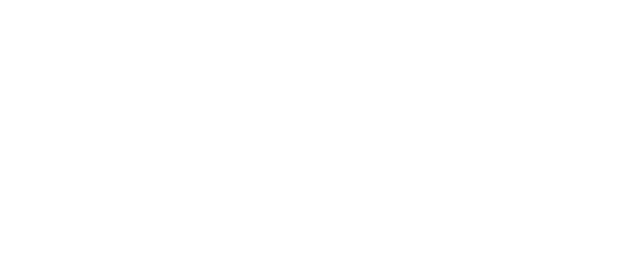
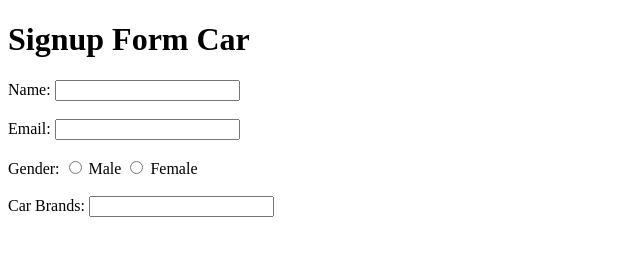
Before and after one commit to acciojob/signup-form-car-Ankita-shrivastav, a website: page main.html in a window 1280 px wide. Shown: the whole page, without its empty margins (0-640 px from the left). Drawn offline with Linux system fonts and the light colour scheme.

Commit message:
created a submission

```diff
--- a/main.html
+++ b/main.html
@@ -8,6 +8,25 @@
 
 <body>
 	<!-- the entire body must be written by student -->
+	<form action="your-action-url" method="post">
+	<h1>Signup Form Car</h1>
+		<label for="name">Name:</label>
+		<input type="text" id="name" name="name" required placheholder="Name"><br><br>
+
+		<label for="Email">Email:</label>
+		<input type="Email" id="email" name="email" required placheholder="Email"><br><br>
+
+		<label>Gender:</label>
+		<input type="Radio" id="gender_m" name="gender" required>
+		<label for="gender_m">Male</label>
+		<input type="Radio" id="gender_f" name="gender" required>
+		<label for="gender_f">Female</label><br><br>
+
+		<label for="Car Brands">Car Brands:</label>
+		<input type="Email" id="email" name="email" required placheholder="Email"><br><br>
+
+
+	</form>
     <script type="text/javascript" src="./script.js">
 </script>
 
```
